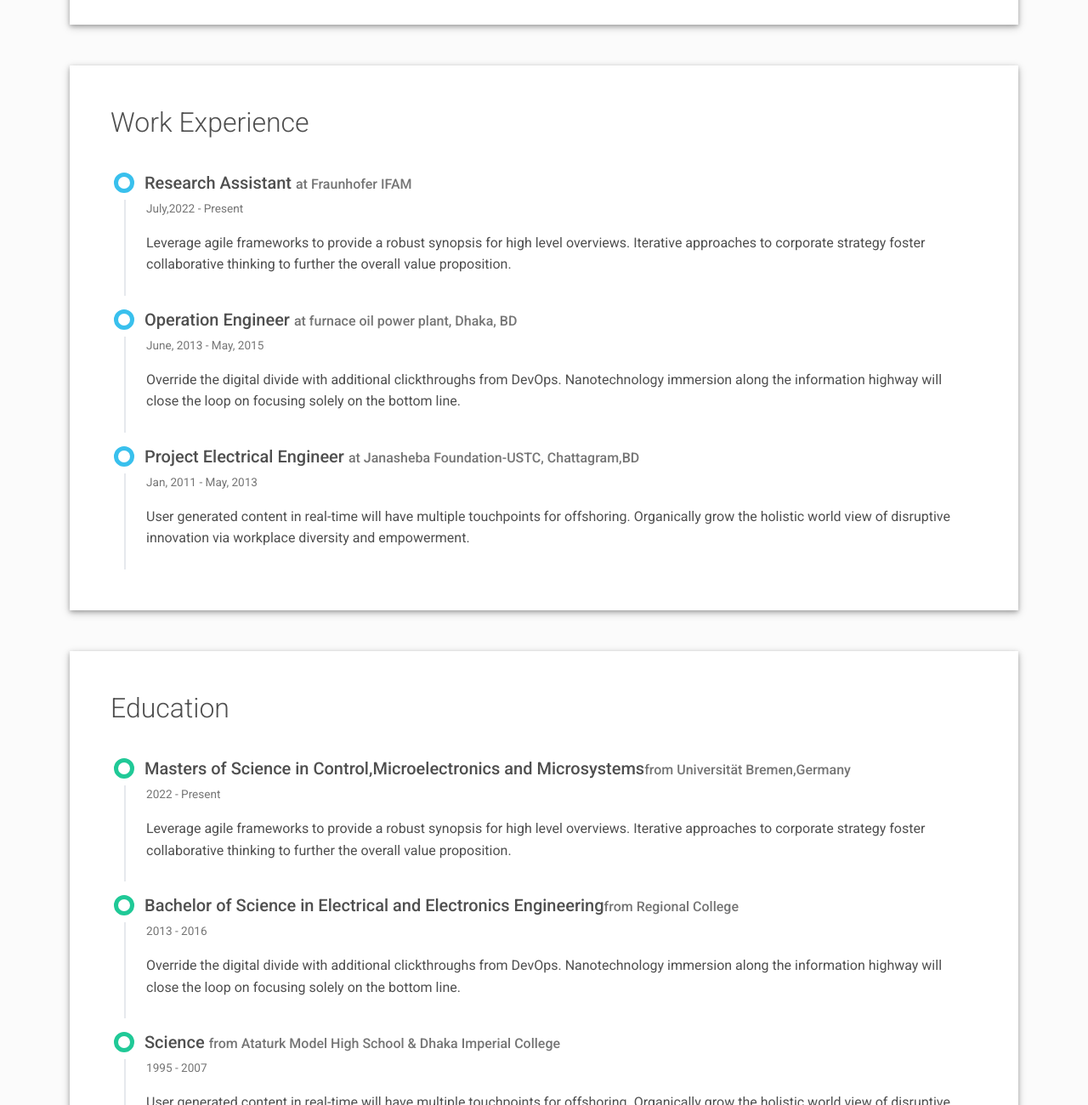
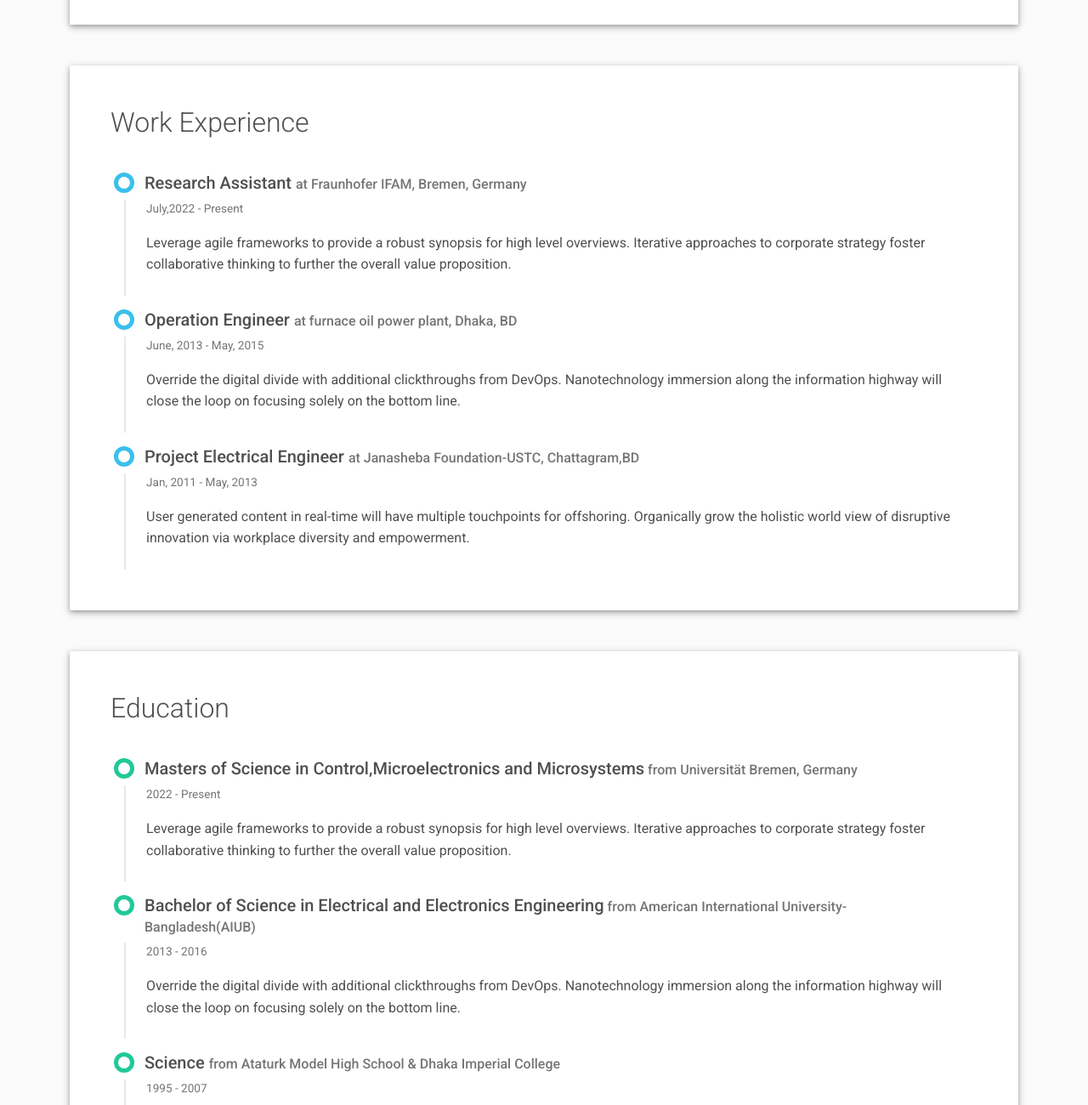
Before and after one commit to Azizabdultushar/azizabdultushar.github.io, a plain HTML site: page index.html in a window 1280 px wide. Shown: the part 1476-2776 px from the top of the page at 85% size. Drawn offline with Linux system fonts and the light colour scheme.

Commit message:
Update index.html

```diff
--- a/index.html
+++ b/index.html
@@ -190,7 +190,7 @@
       <div class="timeline">
         <div class="timeline-card timeline-card-info" data-aos="fade-in" data-aos-delay="0">
           <div class="timeline-head px-4 pt-3">
-            <div class="h5">Research Assistant <span class="text-muted h6">at Fraunhofer IFAM</span></div>
+            <div class="h5">Research Assistant <span class="text-muted h6">at Fraunhofer IFAM, Bremen, Germany</span></div>
           </div>
           <div class="timeline-body px-4 pb-4">
             <div class="text-muted text-small mb-3">July,2022 - Present</div>
@@ -224,7 +224,7 @@
       <div class="timeline">
         <div class="timeline-card timeline-card-success" data-aos="fade-in" data-aos-delay="0">
           <div class="timeline-head px-4 pt-3">
-            <div class="h5">Masters of Science in Control,Microelectronics and Microsystems<span class="text-muted h6">from Universität Bremen,Germany</span>          </div>
+            <div class="h5">Masters of Science in Control,Microelectronics and Microsystems<span class="text-muted h6"> from Universität Bremen, Germany</span>          </div>
           </div>
           <div class="timeline-body px-4 pb-4">
             <div class="text-muted text-small mb-3">2022 - Present</div>
@@ -233,7 +233,7 @@
         </div>
         <div class="timeline-card timeline-card-success" data-aos="fade-in" data-aos-delay="200">
           <div class="timeline-head px-4 pt-3">
-            <div class="h5">Bachelor of Science in Electrical and Electronics Engineering<span class="text-muted h6">from Regional College</span>          </div>
+            <div class="h5">Bachelor of Science in Electrical and Electronics Engineering<span class="text-muted h6"> from American International University-Bangladesh(AIUB)</span>          </div>
           </div>
           <div class="timeline-body px-4 pb-4">
             <div class="text-muted text-small mb-3">2013 - 2016</div>
@@ -242,7 +242,7 @@
         </div>
         <div class="timeline-card timeline-card-success" data-aos="fade-in" data-aos-delay="400">
           <div class="timeline-head px-4 pt-3">
-            <div class="h5">Science <span class="text-muted h6">from Ataturk Model High School & Dhaka Imperial College</span>          </div>
+            <div class="h5">Science <span class="text-muted h6"> from Ataturk Model High School & Dhaka Imperial College</span>          </div>
           </div>
           <div class="timeline-body px-4 pb-4">
             <div class="text-muted text-small mb-3">1995 - 2007</div>
```
